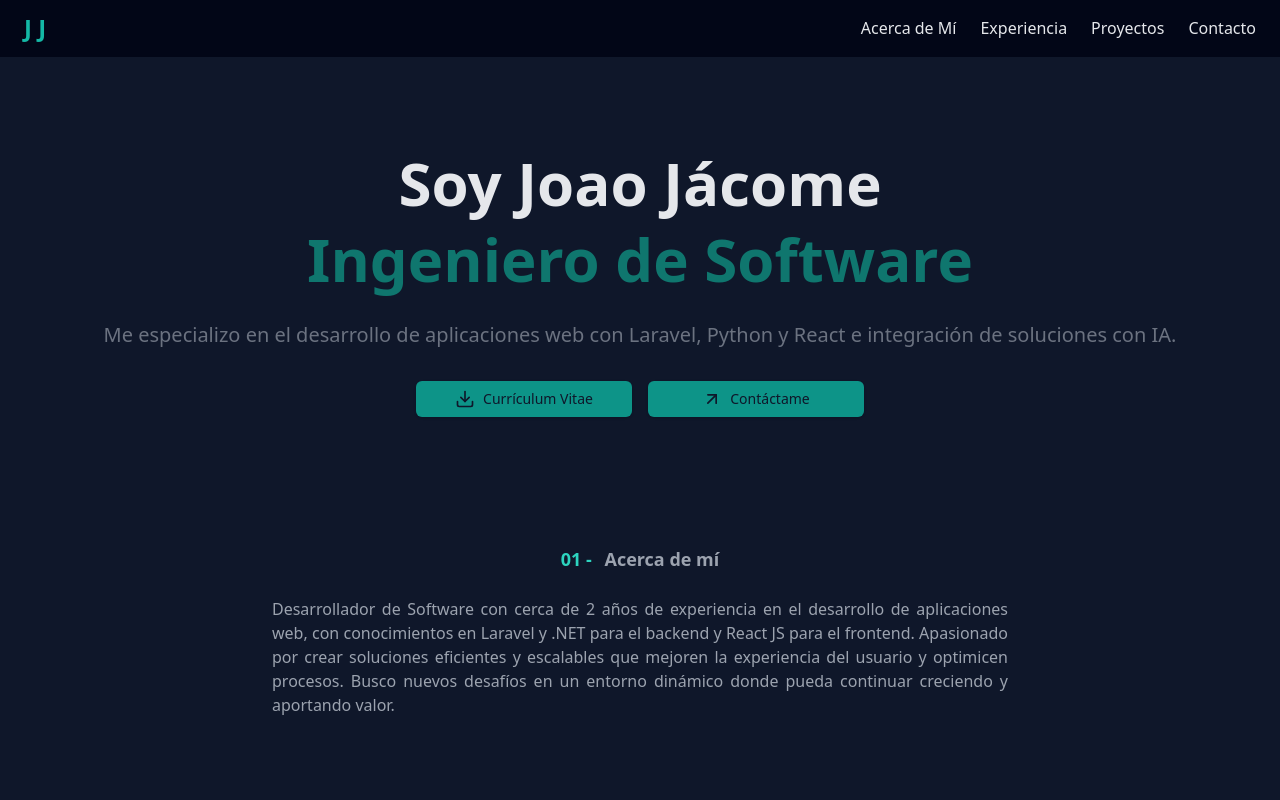
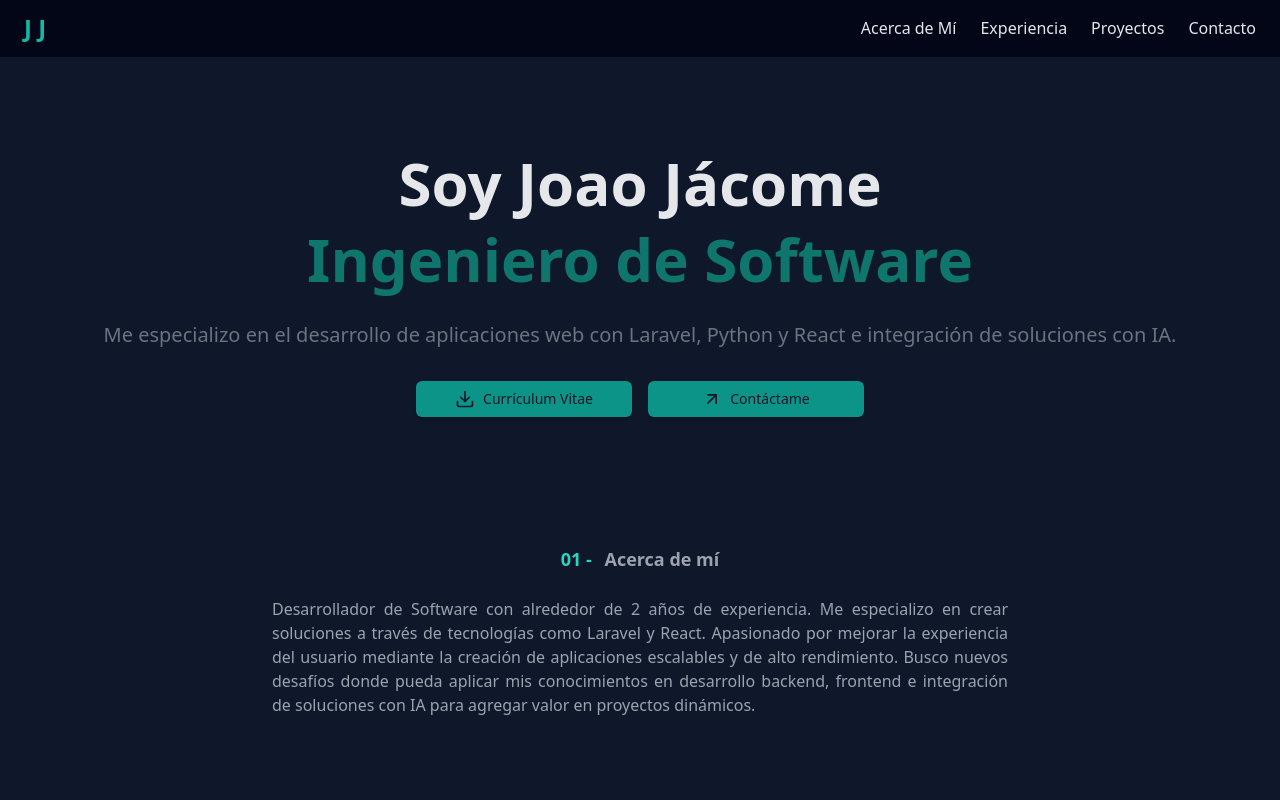
Before and after one commit to joao034/joao-portfolio, a React (Vite) app: page / in a window 1280 px wide. Shown: the top 800 px of the page. Built offline with nearby package versions, Linux system fonts and the light colour scheme.

Commit message:
Update About.jsx

```diff
--- a/src/components/About.jsx
+++ b/src/components/About.jsx
@@ -2,7 +2,7 @@ import { SectionTittle } from "."
 
 export const About = () => {
 
-  const about = `Desarrollador de Software con cerca de 2 años de experiencia en el desarrollo de aplicaciones web, con conocimientos en Laravel y .NET para el backend y React JS para el frontend. Apasionado por crear soluciones eficientes y escalables que mejoren la experiencia del usuario y optimicen procesos. Busco nuevos desafíos en un entorno dinámico donde pueda continuar creciendo y aportando valor.`
+  const about = `Desarrollador de Software con alrededor de 2 años de experiencia. Me especializo en crear soluciones a través de tecnologías como Laravel y React. Apasionado por mejorar la experiencia del usuario mediante la creación de aplicaciones escalables y de alto rendimiento. Busco nuevos desafíos donde pueda aplicar mis conocimientos en desarrollo backend, frontend e integración de soluciones con IA para agregar valor en proyectos dinámicos.`
 
   return (
     <div id="aboutMe" className="h-auto flex flex-col items-center py-8 bg-slate-900 px-6">
```
